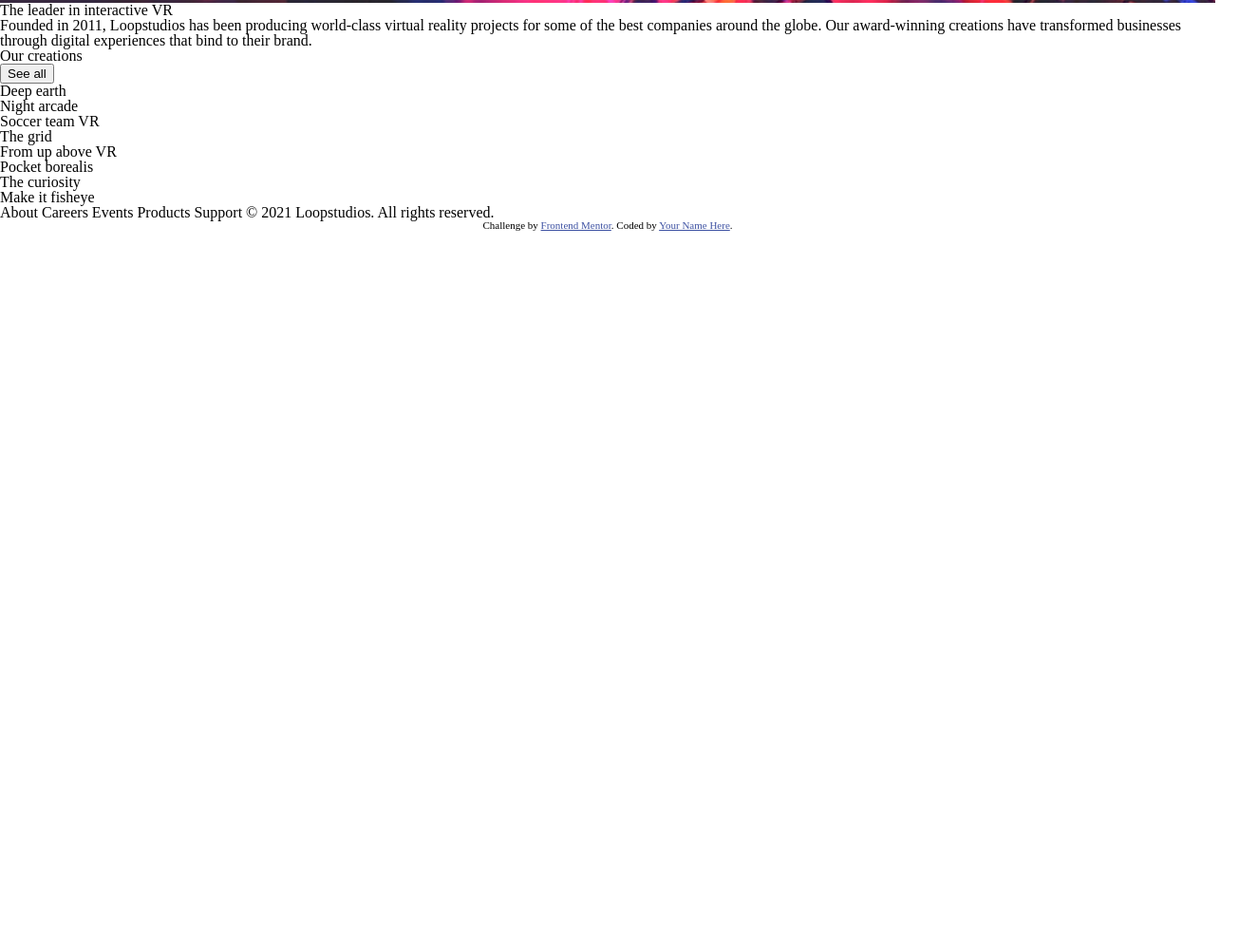
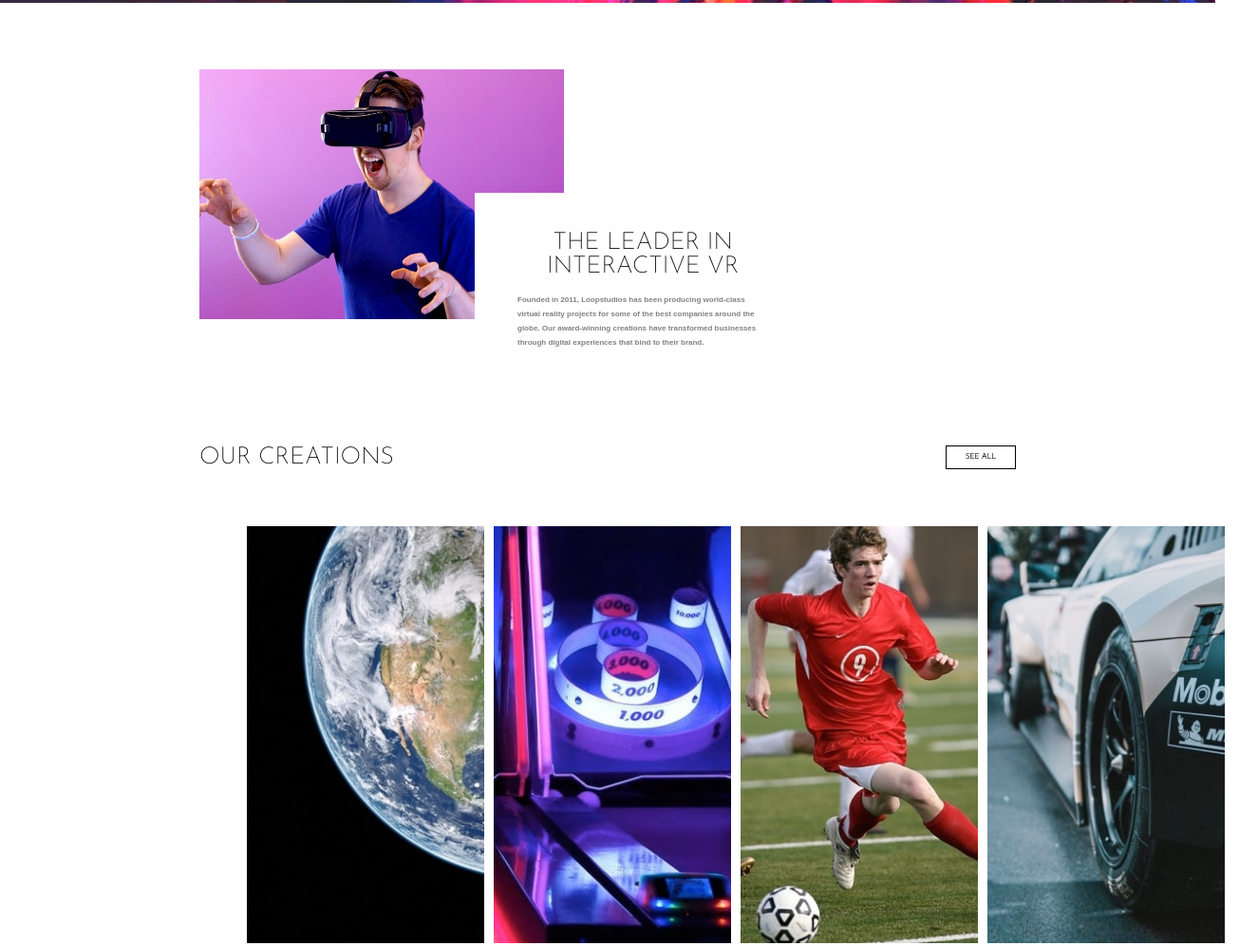
Before and after one commit to carolbianchini/loopstudios-landing-page-main, a plain HTML site: page index.html in a window 1280 px wide. Shown: the part 397-1393 px from the top of the page at 95% size, 1325 px wide, since content can reach past the window. Before the commit the page ends 800 px from the top, so only its background shows below. Drawn offline with Linux system fonts and the light colour scheme.

Commit message:
:ok_hand: style: add images and stylings the items

```diff
--- a/CSS/style.css
+++ b/CSS/style.css
@@ -47,3 +47,117 @@ header {
     margin: 0 auto;
     border: white solid 1px;
 }
+
+.image-interactive {
+    width: 30%;
+    position: relative;
+    left: 210px;
+    top: 70px;
+}
+
+.box-leader {
+    display: block;
+    width: 23%;
+    position: absolute;
+    background-color: white;
+    text-align: center;
+    left: 500px;
+    top: 600px;
+    padding: 40px 30px;
+}
+
+.box-leader h2{
+    font-family: 'Josefin Sans', sans-serif;
+    text-transform: uppercase;
+    color: black;
+    text-align: center;
+    font-size: 25px;
+
+}
+
+.box-leader p {
+    font-family: 'Overpass', sans-serif;
+    color: grey;
+    font-size: 8px;
+    font-weight: bold;
+    text-align: left;
+    margin: 15px;
+    line-height: 15px;
+}
+
+.main-box-creation {
+    margin: 200px 210px;
+    display: flex;
+    flex-direction: row;
+    justify-content: space-between;
+}
+
+.main-box-creation h2{
+    font-family: 'Josefin Sans', sans-serif;
+    text-transform: uppercase;
+    color: black;
+    font-size: 25px;
+}
+
+.main-box-creation button {
+    background-color: white;
+    font-family: 'Josefin Sans', sans-serif;
+    text-transform: uppercase;
+    font-size: 8px;
+    color: black;
+    font-weight: bold;
+    padding: 0 20px;
+    border: solid black 0.5px;
+    cursor: pointer;
+}
+
+.box-images ul{
+    display: grid;
+    grid-template-columns: repeat(5, 10px);
+    grid-template-rows: repeat(5, 1fr);
+    grid-column-gap: 250px;
+    grid-row-gap: 25px;
+    position: relative;
+    bottom: 140px;
+}
+
+.img-deep-earth { grid-area: 1 / 2 / 2 / 2; }
+.image-night-arcade { grid-area: 1 / 3 / 2 / 3; }
+.image-soccer-team { grid-area: 1 / 4 / 2 / 4; }
+.image-grid { grid-area: 1 / 5 / 2 / 5; }
+.image-from-above { grid-area: 2 / 2 / 3 / 2; }
+.image-pocket-borealis { grid-area: 2 / 3 / 3 / 3; }
+.image-curiosity { grid-area: 2 / 4 / 3 / 4; }
+.image-fisheye { grid-area: 2 / 5 / 3 / 5; }
+
+
+.box-images img {
+    width: 250px;
+}
+
+.img-title {
+    display: grid;
+    grid-template-columns: repeat(5, 100px);
+    grid-template-rows: repeat(5, 1fr);
+    grid-column-gap: 105px;
+    grid-row-gap: 320px;
+    position: relative;
+    bottom: 1550px;
+    left: 45px;
+    z-index: 1;
+    margin: 0 auto;
+    width: 100%;
+    text-align: center;
+    list-style: none;
+    color: white;
+
+}
+
+.title-deep { grid-area: 1 / 2 / 2 / 2; }
+.title-night { grid-area: 1 / 3 / 2 / 3; }
+.title-soccer { grid-area: 1 / 4 / 2 / 4; }
+.title-grid { grid-area: 1 / 5 / 2 / 5; }
+.title-from { grid-area: 2 / 2 / 3 / 2; }
+.title-pocket { grid-area: 2 / 3 / 3 / 3; }
+.title-curiosity { grid-area: 2 / 4 / 3 / 4; }
+.title-fisheye { grid-area: 2 / 5 / 3 / 5; }
--- a/index.html
+++ b/index.html
@@ -33,6 +33,7 @@
     <h1 class="first-title">Immersive<br>experiences<br>that deliver</h1>
   </header>
   <main>
+    <img src="images/desktop/image-interactive.jpg" alt="image-interactive" class="image-interactive">
     <div class="box-leader">
     <h2>The leader in interactive VR</h2>
     <p>Founded in 2011, Loopstudios has been producing world-class virtual reality
@@ -40,27 +41,42 @@
   creations have transformed businesses through digital experiences that bind
   to their brand.</p>
   </div>
-  <div class="box-creation">
+  <div class="main-box-creation">
     <h2>Our creations</h2>
     <button>See all</button>
+  </div>
+  <div class="box-images">
     <ul>
-      <li>Deep earth</li>
-      <li> Night arcade</li>
-      <li>Soccer team VR</li>
-      <li>The grid</li>
-      <li>From up above VR</li>
-      <li>Pocket borealis</li>
-      <li>The curiosity</li>
-      <li>Make it fisheye</li>
+      <img src="images/desktop/image-deep-earth.jpg" alt="deep earth" class="img-deep-earth">
+
+      <img src="images/desktop/image-night-arcade.jpg" alt="Night Arcade" class="image-night-arcade">
+
+      <img src="images/desktop/image-soccer-team.jpg" alt="Soccer Team" class="image-soccer-team">
+
+      <img src="images/desktop/image-grid.jpg" alt="The grid" class="image-grid">
+
+      <img src="images/desktop/image-from-above.jpg" alt="From up above VR" class="image-from-above">
+
+      <img src="images/desktop/image-pocket-borealis.jpg" alt="Pocket borealis" class="image-pocket-borealis">
+
+      <img src="images/desktop/image-curiosity.jpg" alt="curiosity" class="image-curiosity">
+
+      <img src="images/desktop/image-fisheye.jpg" alt="fisheye" class="image-fisheye">
+    </div>
     </ul>
+  <div class="img-title">
+  <li class="title-deep">Deep earth</li>
+  <li class="title-night"> Night arcade</li>
+  <li class="title-soccer">Soccer team VR</li>
+  <li class="title-grid">The grid</li>
+  <li class="title-from">From up above VR</li>
+  <li class="title-pocket">Pocket borealis</li>
+  <li class="title-curiosity">The curiosity</li>
+  <li class="title-fisheye">Make it fisheye</li>
   </div>
+
   </main>
 
-  About
-  Careers
-  Events
-  Products
-  Support
 
   © 2021 Loopstudios. All rights reserved.
 
```
